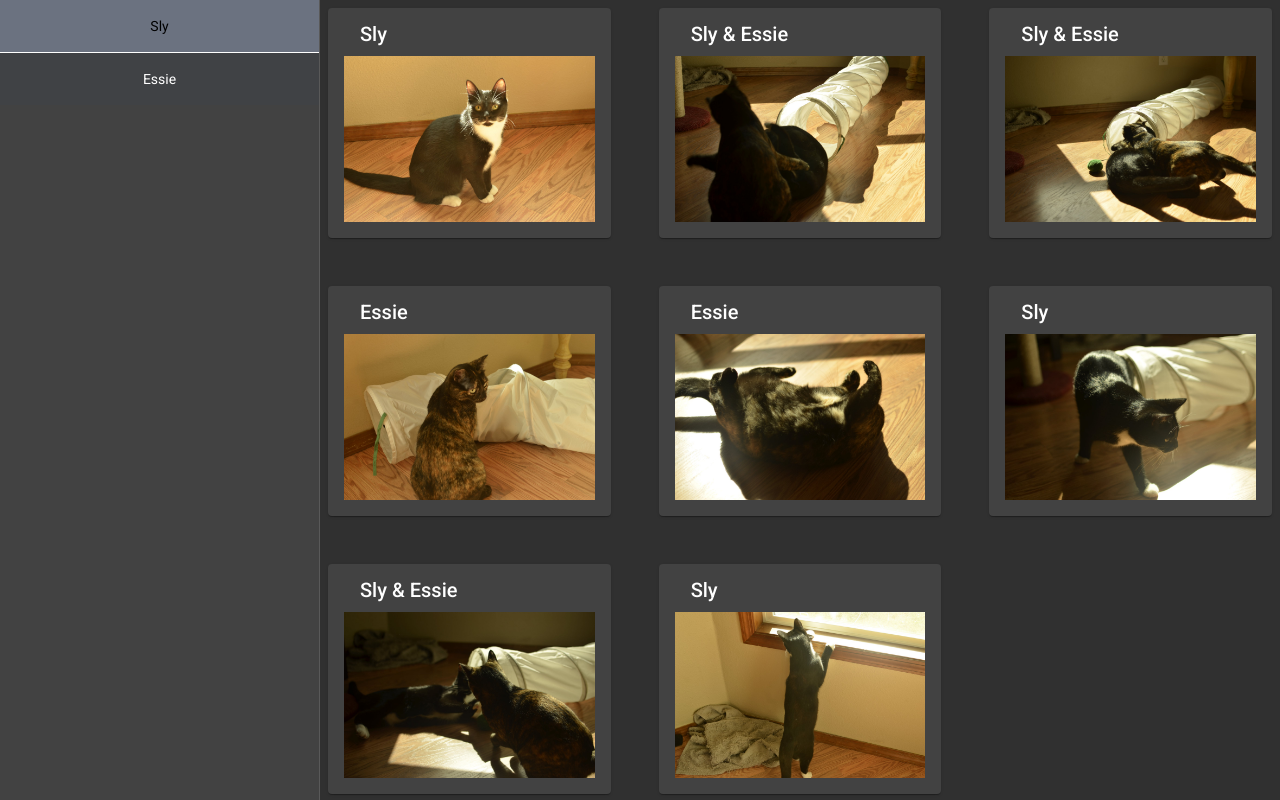
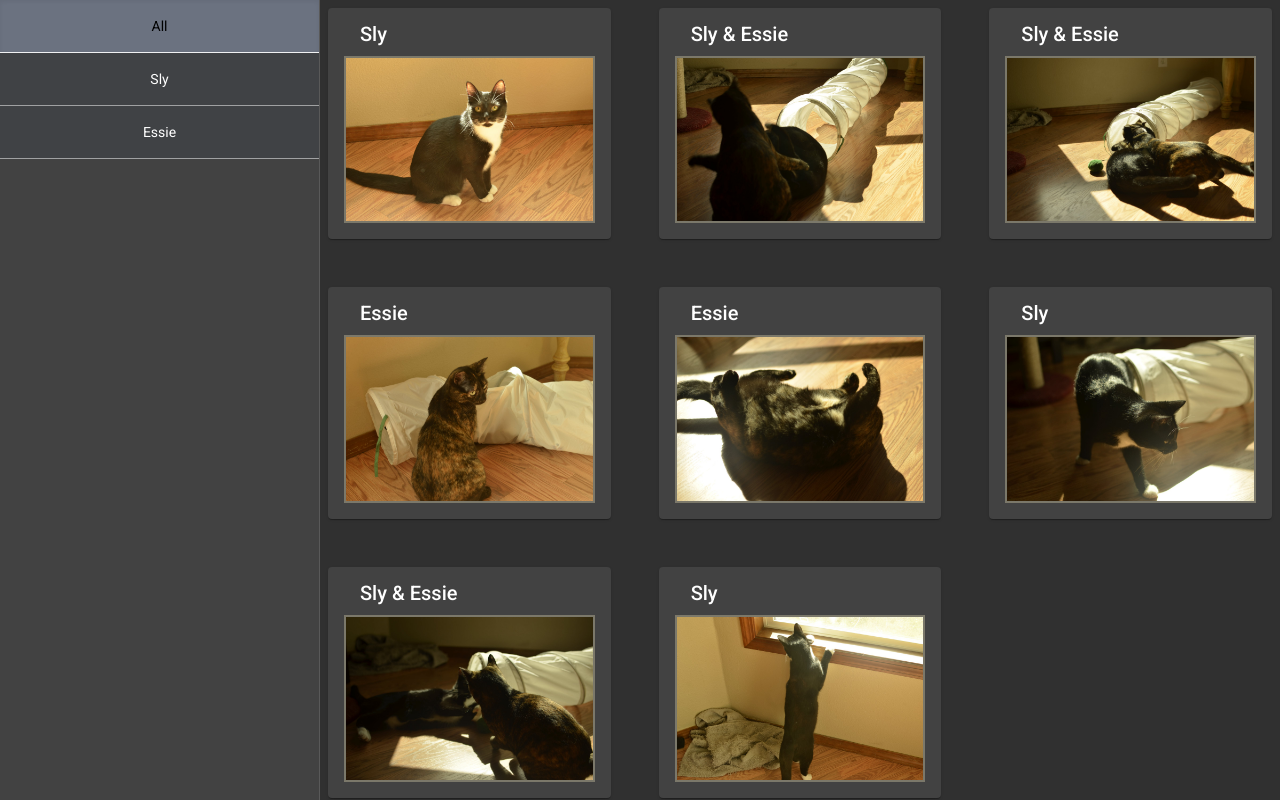
Before and after one commit to denver-HJS/ng-tailwindcss-poc, an Angular app: page /gallery/all in a window 1280 px wide. Built offline with nearby package versions, Linux system fonts and the light colour scheme; what @tailwindcss/typography would draw is missing.

Commit message:
add background/hover effects

```diff
--- a/src/app/app.component.html
+++ b/src/app/app.component.html
@@ -4,7 +4,10 @@
                class="w-80">
     <div class="flex flex-col">
       <nav class="side-navigation">
-        <a class="border-b border-solid border-white">
+        <a>
+          All
+        </a>
+        <a>
           Sly
         </a>
         <a>
@@ -15,7 +18,7 @@
   </mat-sidenav>
 
   <mat-sidenav-content>
-    <div class="lg:hidden xl:hidden bg-gray-300 flex flex-row p-4 justify-items-start mb-8 text-black border-b-2 border-solid border-gray-900">
+    <div class="lg:hidden xl:hidden bg-gradient-to-r from-gray-400 to-gray-500 flex flex-row p-4 justify-items-start mb-8 text-black border-b-2 border-solid border-gray-900">
       <button mat-icon-button
               (click)="sidenav.toggle()">
         <mat-icon>menu</mat-icon>
--- a/src/app/app.component.scss
+++ b/src/app/app.component.scss
@@ -2,6 +2,6 @@
   height: 100%;
 
   .side-navigation > a {
-    @apply block cursor-pointer p-4 bg-gray-700 bg-opacity-20 text-center hover:bg-gray-500 hover:text-black
+    @apply block cursor-pointer p-4 bg-gray-700 bg-opacity-20 text-center hover:bg-gray-500 hover:text-black border-b border-white border-opacity-50 border-solid hover:border-opacity-90 hover:shadow-inner
   }
 }
--- a/src/app/shared/gallery/gallery-container/gallery-container.component.html
+++ b/src/app/shared/gallery/gallery-container/gallery-container.component.html
@@ -1,5 +1,6 @@
 <div class="grid grid-cols-1 md:grid-cols-2 lg:grid-cols-3 gap-12 justify-items-center p-2">
   <app-gallery-item *ngFor="let imageContent of galleryImages"
-                    [content]="imageContent">
+                    [content]="imageContent"
+                    class="transform ease-in duration-200 hover:-translate-y-1 hover:scale-110">
   </app-gallery-item>
 </div>
--- a/src/app/shared/gallery/gallery-item/gallery-item.component.html
+++ b/src/app/shared/gallery/gallery-item/gallery-item.component.html
@@ -1,4 +1,5 @@
-<mat-card class="flex flex-grow" *ngIf="content">
+<mat-card class="flex flex-grow hover:bg-gray-500 hover:text-black hover:bg-opacity-70"
+          *ngIf="content">
   <mat-card-header *ngIf="content.imageTitle">
     <mat-card-title>{{content.imageTitle}}</mat-card-title>
   </mat-card-header>
--- a/src/app/shared/gallery/gallery-item/gallery-item.component.scss
+++ b/src/app/shared/gallery/gallery-item/gallery-item.component.scss
@@ -4,4 +4,6 @@
 
 .gallery-image-raw {
   margin: 0;
+
+  @apply border-2 border-yellow-100 border-opacity-30
 }
```
